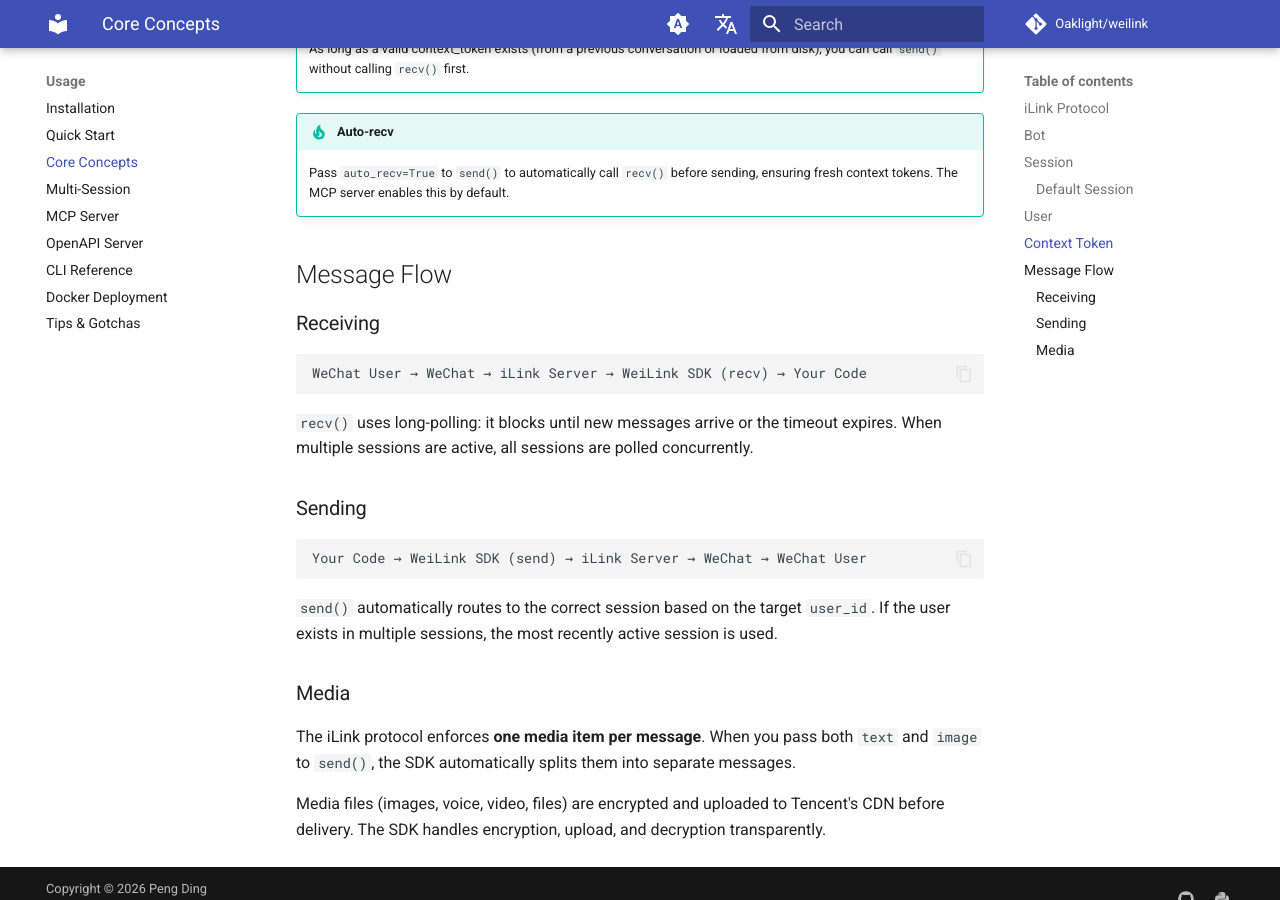
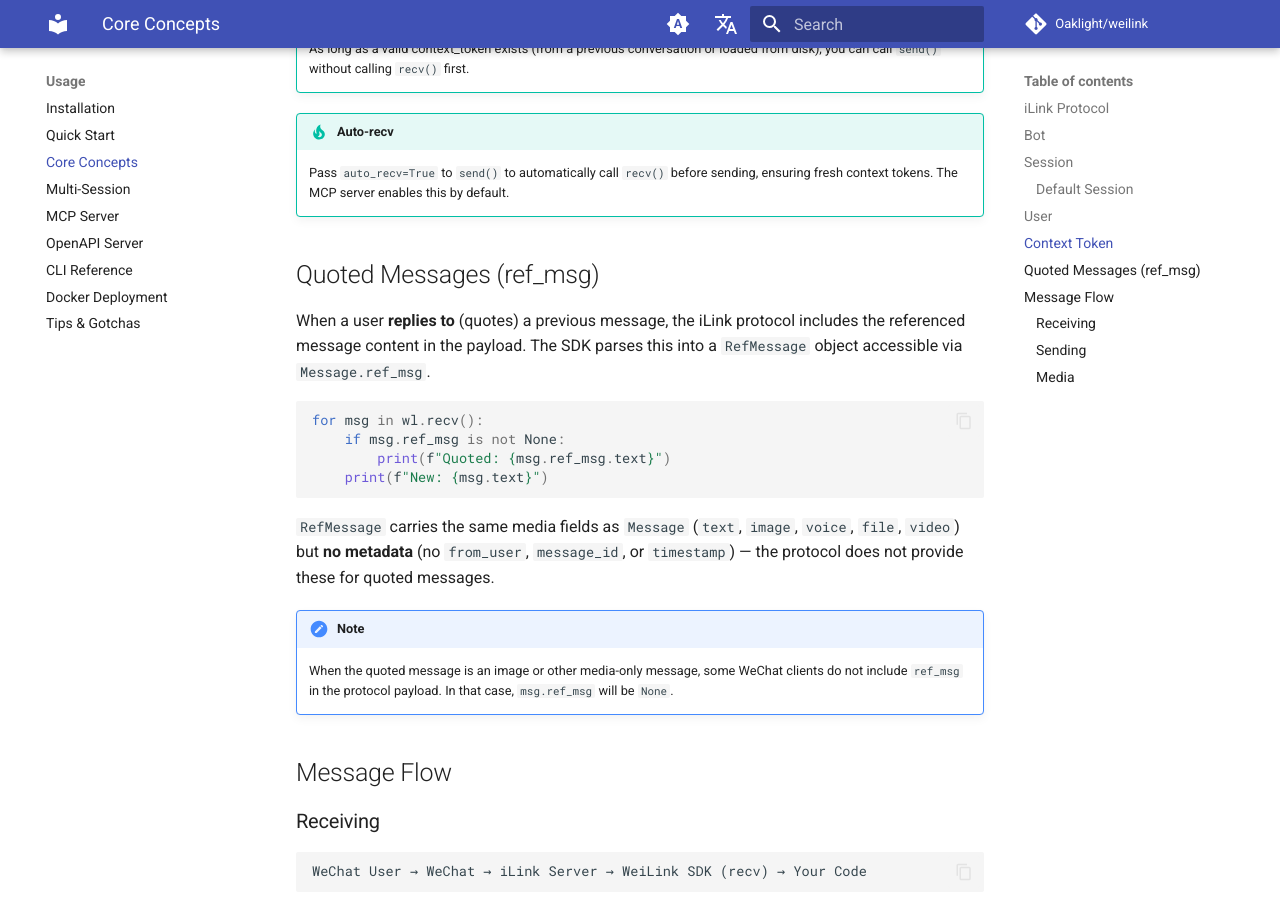
Before and after one commit to Oaklight/weilink, an MkDocs documentation site: the page built from docs/usage/concepts.md, in a window 1280 px wide and 900 px high, scrolled down 2112 px. Built offline with MkDocs 1.6.1 and Material for MkDocs 9.7.7, drawn with Linux system fonts in a browser that asks for light colours; comment, search, counter and statistics services are not loaded.

Commit message:
Add ref_msg (quoted messages) to concepts and quickstart

````diff
--- a/docs/usage/concepts.md
+++ b/docs/usage/concepts.md
@@ -73,6 +73,22 @@ Bot calls send()   → SDK uses stored context_token → iLink delivers message
 !!! tip "Auto-recv"
     Pass `auto_recv=True` to `send()` to automatically call `recv()` before sending, ensuring fresh context tokens. The MCP server enables this by default.
 
+## Quoted Messages (ref_msg)
+
+When a user **replies to** (quotes) a previous message, the iLink protocol includes the referenced message content in the payload. The SDK parses this into a `RefMessage` object accessible via `Message.ref_msg`.
+
+```python
+for msg in wl.recv():
+    if msg.ref_msg is not None:
+        print(f"Quoted: {msg.ref_msg.text}")
+    print(f"New: {msg.text}")
+```
+
+`RefMessage` carries the same media fields as `Message` (`text`, `image`, `voice`, `file`, `video`) but **no metadata** (no `from_user`, `message_id`, or `timestamp`) — the protocol does not provide these for quoted messages.
+
+!!! note
+    When the quoted message is an image or other media-only message, some WeChat clients do not include `ref_msg` in the protocol payload. In that case, `msg.ref_msg` will be `None`.
+
 ## Message Flow
 
 ### Receiving
````
Also changed, not shown: docs/usage/quickstart.md (+11 -0 lines).
